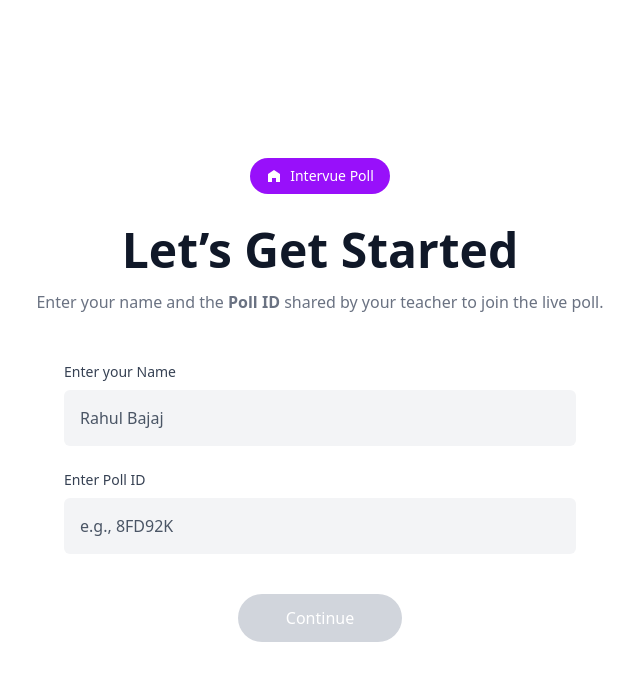
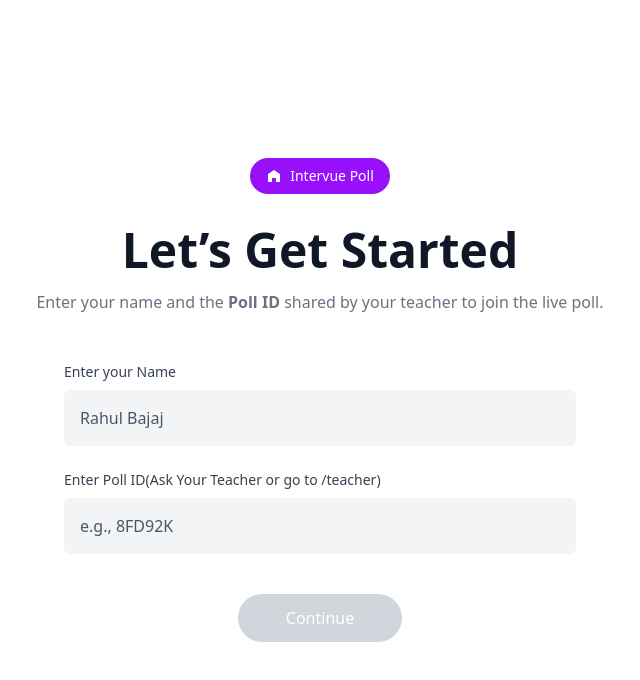
Before and after one commit to CHARANCHERRY123456/intervue-poll, a React (Vite) app in the folder poll-frontend/: page /student in a window 1280 px wide. Shown: the top 680 px of the page, without its empty margins (320-960 px from the left). Built offline with nearby package versions, Linux system fonts and the light colour scheme; no server answers.

Commit message:
feat : direct them to get group id

```diff
--- a/poll-frontend/src/pages/StudentHome.jsx
+++ b/poll-frontend/src/pages/StudentHome.jsx
@@ -64,7 +64,7 @@ export default function StudentHome() {
             />
 
             {/* Poll ID Input */}
-            <label className="block text-sm font-medium text-gray-700 mt-6 mb-2">Enter Poll ID</label>
+            <label className="block text-sm font-medium text-gray-700 mt-6 mb-2">Enter Poll ID(Ask Your Teacher or go to /teacher)</label>
             <input
               value={pollCode}
               onChange={e => setPollCode(e.target.value)}
```
